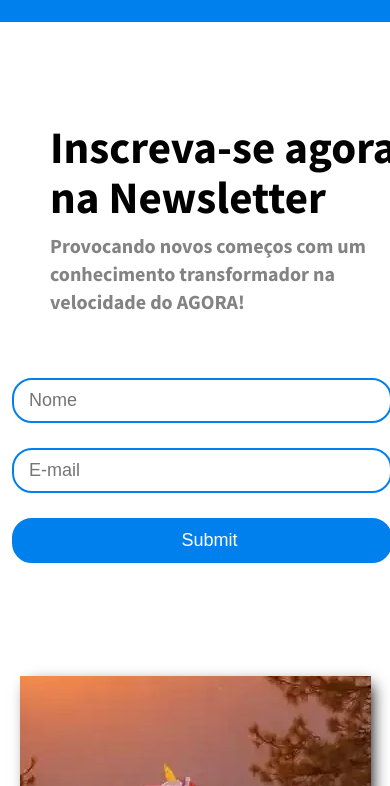
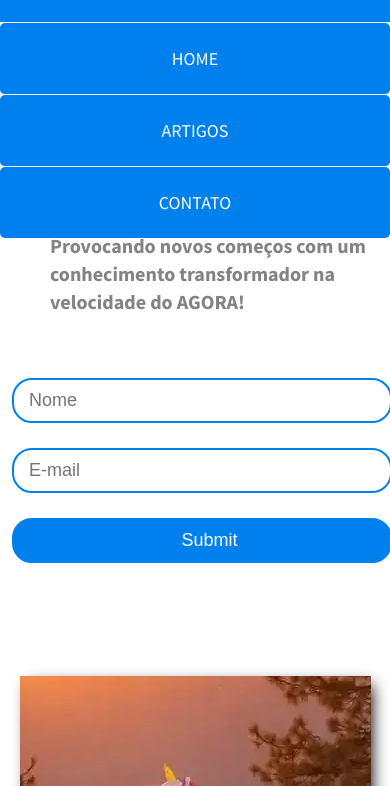
Before and after one commit to 5ouz/Aulao_V_e_VI_Startse, a plain HTML site: page index.html in a window 390 px wide. Both pictures are taken after a click on the label 355 px from the left and 40 px from the top of the page. Shown: the part 58-844 px from the top of the page. Drawn offline with Linux system fonts and the light colour scheme.

Commit message:
Add mobile side menu

```diff
--- a/css/responsive.css
+++ b/css/responsive.css
@@ -31,22 +31,46 @@
 }
 
 @media (max-width: 630px) {
-    nav {
-        display: none;
+    .menu-button-container{
+        display: flex;
     }
+
+    .menu {
+        position: absolute;
+        margin-top: 30px;
+        flex-direction: column;
+        width: 100vw;
+        justify-content: center;
+        align-items: center;
+        left: 100%;
+        transform: translateX(100vw);
+        transition: 0.5s ease transform;
+    }
+
+    .menu>li {
+        display: flex;
+        justify-content: center;
+        margin: 0;
+        padding: 0px;
+        width: 100%;
+        color: #fff;
+        background-color: #0080ed;
+        border-radius: 5px;
+    }
+
+    .menu>li:not(:last-child) {
+        border-bottom: 1px solid #fff;
+    }
+
+    .menu li a {
+        flex: 1;
+        text-align: center;
+    }
+
     main .container-menu img {
         display:none;
     }
-    .container-menu{
-        height: 100%;
-        display: flex;
-        align-items: center;
-        justify-content: center;
-    }
-    #checkbox-menu {
-        position: absolute;
-        opacity: 0;
-    }
+
     label {
         cursor:pointer;
         position: relative;
@@ -86,4 +110,13 @@
         transform: rotate(45deg);
         top: 8px;
     }
+
+    nav.menu {
+        width: 100%;
+    }
+
+    #checkbox-menu:checked~nav .menu {
+        transform: translateX(-100vw);
+        transition: 0.5s ease transform;
+        }
 }
```
